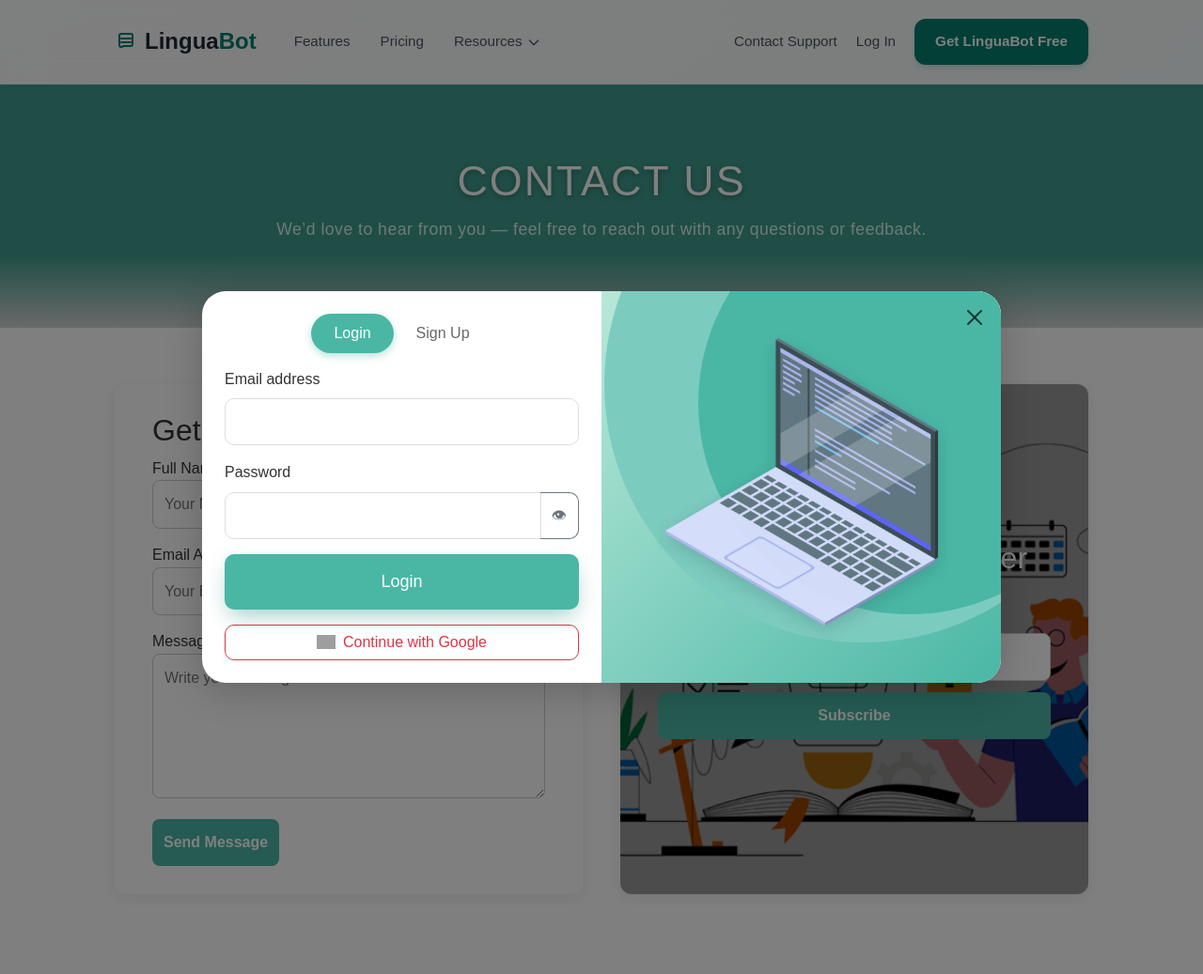
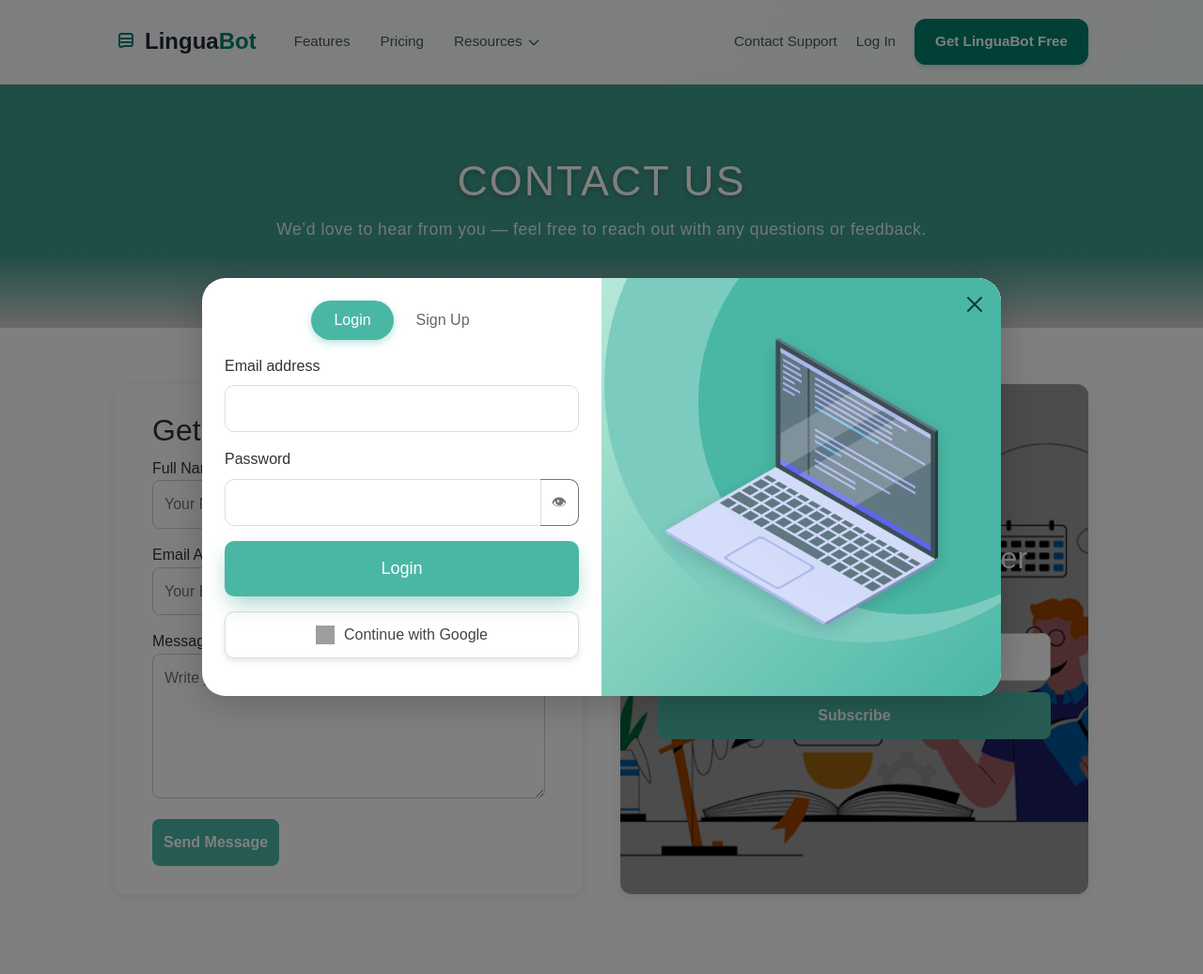
Before and after one commit to mohamedelziat50/language-learning-chatbot-MIU, a PHP site: page /language-learning-chatbot-MIU/app/views/contact_us.php in a window 1280 px wide, after a click on "Log In". Shown: the whole page at 94% size. Run offline with PHP 8.4, Linux system fonts and the light colour scheme; grey boxes are pictures that could not be loaded.

Commit message:
Adding Functionality to Continue with google

```diff
--- a/app/views/partials/auth_popup.php
+++ b/app/views/partials/auth_popup.php
@@ -51,10 +51,13 @@
                   </div>
                 </div>
                 <button type="submit" class="btn btn-primary w-100 mb-3">Login</button>
-                <button type="button" class="btn btn-outline-danger w-100">
-                  <img src="https://www.svgrepo.com/show/475656/google-color.svg" alt="Google" width="20" class="me-2">
+
+                <a href="/language-learning-chatbot-MIU/app/controllers/google_login.php"
+                class="btn google-btn w-100 mb-3">
+                  <img src="https://developers.google.com/identity/images/g-logo.png" width="20">
                   Continue with Google
-                </button>
+              </a>
+
               </form>
             </div>
 
@@ -84,10 +87,13 @@
                   </div>
                 </div>
                 <button type="submit" class="btn btn-success w-100 mb-3">Sign Up</button>
-                <button type="button" class="btn btn-outline-danger w-100">
-                  <img src="https://www.svgrepo.com/show/475656/google-color.svg" alt="Google" width="20" class="me-2">
+                <!-- Google Sign-Up / Login Button -->
+                 <a href="/language-learning-chatbot-MIU/app/controllers/google_login.php"
+                class="btn google-btn w-100 mb-3">
+                  <img src="https://developers.google.com/identity/images/g-logo.png" width="20">
                   Continue with Google
-                </button>
+              </a>
+
               </form>
             </div>
           </div>
--- /dev/null
+++ b/composer.json
@@ -0,0 +1,5 @@
+{
+    "require": {
+        "vlucas/phpdotenv": "^5.6"
+    }
+}
--- a/public/css/popup/popup.css
+++ b/public/css/popup/popup.css
@@ -191,3 +191,33 @@
     width: 80%;
     z-index: 2;
 }
+
+/* Google Button */
+.google-btn {
+    display: flex;
+    align-items: center;
+    justify-content: center;
+    padding: 0.75rem 1rem;
+    background-color: #fff;
+    border: 1px solid #ddd;
+    border-radius: 10px;
+    font-weight: 500;
+    color: #444;
+    text-decoration: none;
+    transition: all 0.3s ease;
+    box-shadow: 0 3px 6px rgba(0, 0, 0, 0.1);
+}
+
+.google-btn img {
+    margin-right: 10px;
+    width: 20px;
+    height: 20px;
+}
+
+.google-btn:hover {
+    background-color: #f7f7f7;
+    border-color: #ccc;
+    box-shadow: 0 5px 12px rgba(0, 0, 0, 0.15);
+    transform: translateY(-2px);
+    color: #333;
+}
```
Also changed, not shown: app/controllers/google_callback.php (added, +84 -0 lines), app/controllers/google_login.php (added, +27 -0 lines), 2 other files.
